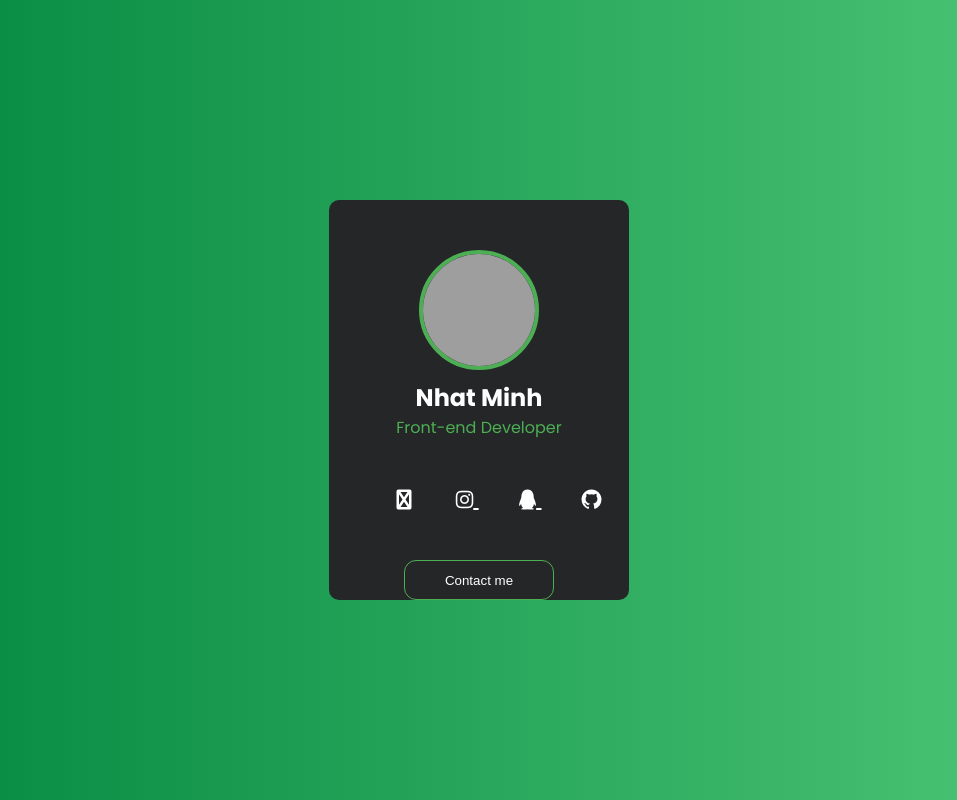
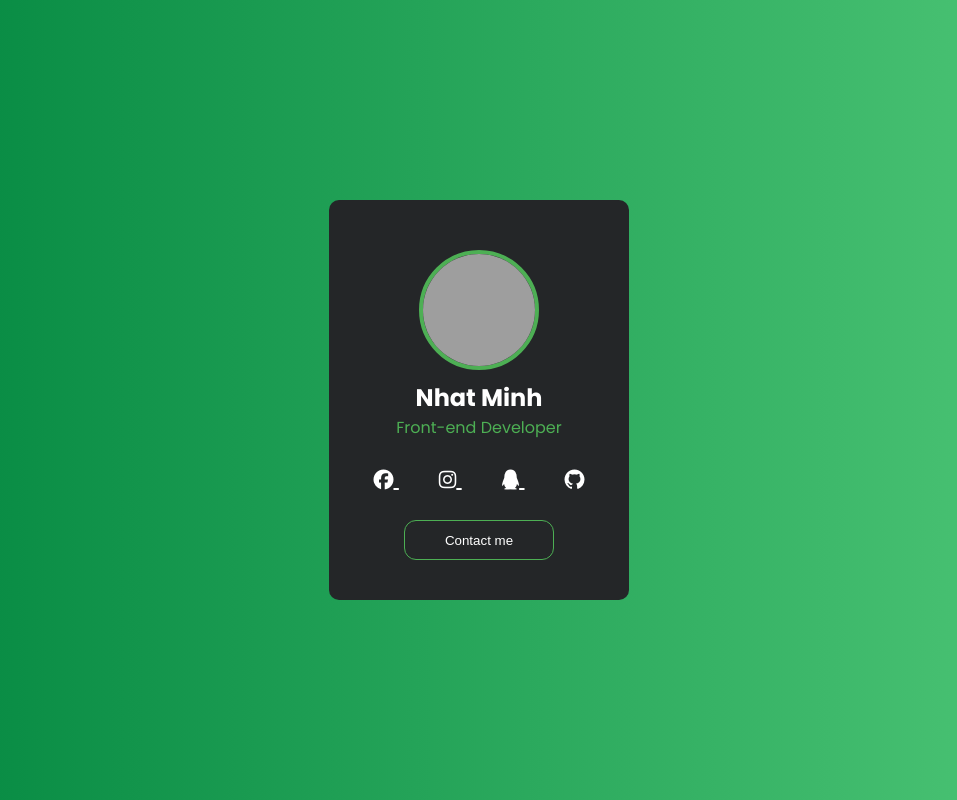
Before and after one commit to min2712/min2712.github.io, a plain HTML site: page index.html in a window 1280 px wide. Shown: the whole page, without its empty margins (161-1118 px from the left). Drawn offline with Linux system fonts and the light colour scheme; grey boxes are pictures that could not be loaded.

Commit message:
Update index.html

```diff
--- a/index.html
+++ b/index.html
@@ -17,8 +17,7 @@
       <p>Front-end Developer</p>
       <div class="card__social">
         <a href="https://www.facebook.com/n.c.n.m.2712">
-          <a href="#" class="fa fa-facebook"></a>
-<!--           <i class="fab fa-facebook"></i> -->
+          <i class="fab fa-facebook"></i>
         </a>
         <a href="https://www.instagram.com/n_c_n_minh/">
           <i class="fab fa-instagram"></i>
```
